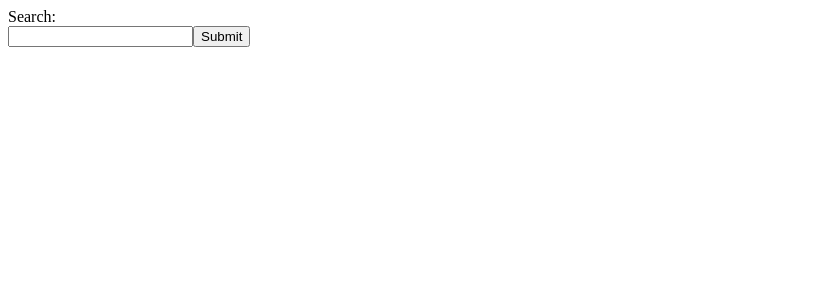
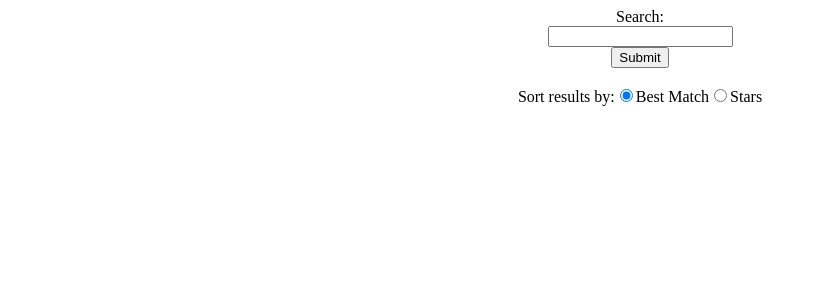
Before and after one commit to m-marchand/repoSe, a React app: page / in a window 1280 px wide. Shown: the top 300 px of the page, without its empty margins (0-817 px from the left). Built offline with nearby package versions, Linux system fonts and the light colour scheme.

Commit message:
implemented sorting by stars and CSS centering of search inputs

```diff
--- /dev/null
+++ b/index.css
@@ -0,0 +1,6 @@
+.App {
+  min-height: 100vh; /* not sure what this is */
+  display: flex;
+  flex-direction: column;
+  align-items: center;
+}
--- a/src/App.jsx
+++ b/src/App.jsx
@@ -1,11 +1,14 @@
 import React, { useState } from 'react';
 import { Octokit } from "@octokit/core";
+import '../index.css';
 const octokit = new Octokit();
 
 const App = () => {
 
   const [input, setInput] = useState('');
   const [queryResult, setQueryResult] = useState([]);
+  const [sortBy, setSortBy] = useState('default');
+  const [language, setLanguage] = useState('javascript')
   // state: flag to trigger conditional render of detailed result page
   // passing down pertinent query results as props
 
@@ -16,26 +19,37 @@ const App = () => {
       in:name --> search repo by name
       language:LANGUAGE --> rails language:javascript matches repos with the word "rails" that are written in JS
       Matthew Coolest in:name language:javascript
-      https://api.github.com/search/repositories?q=jquery%20in%3Aname%20sort%3Dstart%20order-desc
+      'jquery in:name&sort=stars&order=desc'
     */
+    let queryString;
+    queryString = sortBy === 'default' ? `${input} in:name language:javascript` : `${input} in:name&sort=stars language:javascript`
+
     octokit.request('GET /search/repositories', {
-      q: 'jquery in:name&sort=start&order-desc'
+      q: queryString
     })
     .then((res) => {
-      console.log(res.data.items);
+      console.log(res.data.items)
+      setQueryResult(res.data.items);
     })
     .catch((err) => {
       console.log(err);
     })
+  }
 
-
+  const toggleSort = () => {
+    setSortBy(sortBy === 'default' ? 'stars' : 'default')
   }
 
   return (
     <div className='App'>
       Search:<br/>
       <input type='text' onChange={(e) => setInput(e.target.value)}></input>
-      <button onClick={searchSubmit}>Submit</button>
+      <button onClick={searchSubmit}>Submit</button><br/>
+      <div className='sortBy' onClick={toggleSort}>
+        Sort results by:
+        <input type='radio' value='Best Match' name='sortButton' defaultChecked />Best Match
+        <input type='radio' value='Stars' name='sortButton' />Stars
+      </div>
     </div>
   );
 
```
